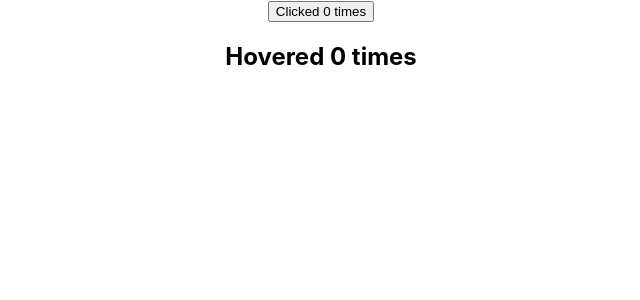
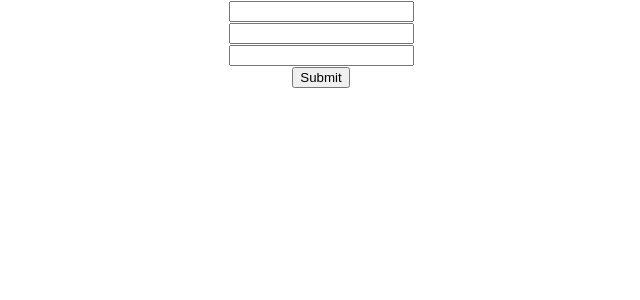
Before and after one commit to gowthamsai09/React, a React (Create React App) app: page / in a window 1280 px wide. Shown: the top 300 px of the page, without its empty margins (319-959 px from the left). Built offline with nearby package versions, Linux system fonts and the light colour scheme.

Commit message:
Context and Http

```diff
--- a/src/App.js
+++ b/src/App.js
@@ -22,11 +22,20 @@ import Refs from './components/Refs';
 import Forwardref_parentInp from './components/Forwardref_parentInp';
 import OnClick_HOC from './components/OnClick_HOC';
 import Hover_HOC from './components/Hover_HOC';
+import { UserProvider } from './components/React_Context/userContext';
+import ComponentA from './components/React_Context/ComponentA';
+import Postlist from './components/Http/Postlist';
+import PostForm from './components/Http/PostForm';
 function App() {
     return (
          <div className = "App" >
-            <OnClick_HOC />
-            <Hover_HOC />
+            {/* <Postlist /> */}
+            <PostForm />
+            {/* <UserProvider value= 'Sai'>
+                <ComponentA />
+            </UserProvider> */}
+            {/* <OnClick_HOC name='sai'/>
+            <Hover_HOC /> */}
             {/* <Forwardref_parentInp /> */}
             {/* <Refs /> */}
             {/* <Parentcomp_EC /> */}
--- a/src/components/HOC.js
+++ b/src/components/HOC.js
@@ -16,7 +16,9 @@ const Updatedcomp = (OriginalComponent) =>{
         }
         render(){
             return <OriginalComponent count={this.state.count}
-            incrementCount={this.incrementCount}/>
+            incrementCount={this.incrementCount}
+            {...this.props}
+            />
         }
     }
     return NewComponent
--- /dev/null
+++ b/src/components/Http/PostForm.js
@@ -0,0 +1,52 @@
+import React, { Component } from 'react'
+import axios from 'axios'
+
+class PostForm extends Component {
+    constructor(props) {
+      super(props)
+
+      this.state = {
+         userId: '',
+         title : '',
+         body: ''
+      }
+    }
+
+    changehandler = (e) =>{
+        this.setState({[e.target.name]: e.target.value})
+    }
+
+    submitHandler = e =>{
+        e.preventDefault() //prevent page refresh
+        console.log(this.state)
+        axios.post('https://jsonplaceholder.typicode.com/posts', this.state)
+        .then(response =>{
+            console.log(response)
+        })
+        .catch(error =>{
+            console.log(error)
+        })
+    }
+  render() {
+    const {userId , title, body} = this.state
+    return (
+      <div>
+        <form onSubmit={this.submitHandler}>
+            <div>
+            <input type='text' name = 'userId' value={userId} onChange = {this.changehandler}/>
+            </div>
+        <div>
+            <input type='text' name = 'title' value={title} onChange = {this.changehandler}/>
+        </div>
+        <div>
+            <input type='text' name = 'body' value={body} onChange = {this.changehandler}/>
+        </div>
+        <button>Submit</button>
+        </form>
+
+      </div>
+    )
+  }
+}
+
+export default PostForm
--- /dev/null
+++ b/src/components/Http/Postlist.js
@@ -0,0 +1,43 @@
+import React, { Component } from 'react'
+import axios from 'axios'
+
+
+
+
+class Postlist extends Component {
+    constructor(props) {
+      super(props)
+
+      this.state = {
+         posts: [],
+         error : ''
+      }
+    }
+
+    componentDidMount(){
+        axios.get('https://jsonplaceholder.typicode.com/posts')
+        .then(Response =>{
+            console.log(Response)
+            this.setState({posts: Response.data})
+        }).catch(error =>{
+            console.log(error)
+            this.setState({error: 'Error Retreiving data'} )
+        })
+    }
+
+  render() {
+    const {posts, error} = this.state
+    return (
+      <div>
+        List of posts
+        {
+            posts.length ? posts.map(post =>
+                <div key={post.id}>{post.title}</div>): null
+        }
+        {error ? <div>{error} </div> : null }
+      </div>
+    )
+  }
+}
+
+export default Postlist
--- a/src/components/OnClick_HOC.js
+++ b/src/components/OnClick_HOC.js
@@ -19,7 +19,7 @@ class OnClick_HOC extends Component {
     const {count, incrementCount} = this.props
     return (
       <div>
-        <button onClick={incrementCount}>Clicked {count} times</button>
+        <button onClick={incrementCount}>{this.props.name} Clicked {count} times</button>
       </div>
     )
   }
--- /dev/null
+++ b/src/components/React_Context/ComponentA.js
@@ -0,0 +1,12 @@
+import React, { Component } from 'react'
+import ComponentB from './ComponentB'
+
+ class ComponentA extends Component {
+  render() {
+    return (
+      <ComponentB />
+    )
+  }
+}
+
+export default ComponentA
--- /dev/null
+++ b/src/components/React_Context/ComponentB.js
@@ -0,0 +1,12 @@
+import React, { Component } from 'react'
+import ComponentC from './ComponentC'
+
+class ComponentB extends Component {
+  render() {
+    return (
+        <ComponentC />
+    )
+  }
+}
+
+export default ComponentB
--- /dev/null
+++ b/src/components/React_Context/ComponentC.js
@@ -0,0 +1,17 @@
+import React, { Component } from 'react'
+import { UserConsumer } from './userContext'
+
+class ComponentC extends Component {
+  render() {
+    return (
+      <UserConsumer>
+        {username =>{
+            return <div>Hello {username}</div>
+        }}
+
+      </UserConsumer>
+    )
+  }
+}
+
+export default ComponentC
--- /dev/null
+++ b/src/components/React_Context/userContext.js
@@ -0,0 +1,7 @@
+import React from "react";
+
+const UserContext = React.createContext()
+const UserProvider = UserContext.Provider
+const UserConsumer = UserContext.Consumer
+
+export {UserProvider,UserConsumer}
```
Also changed, not shown: 1 other file (tests, documents, lock files or other folders).
